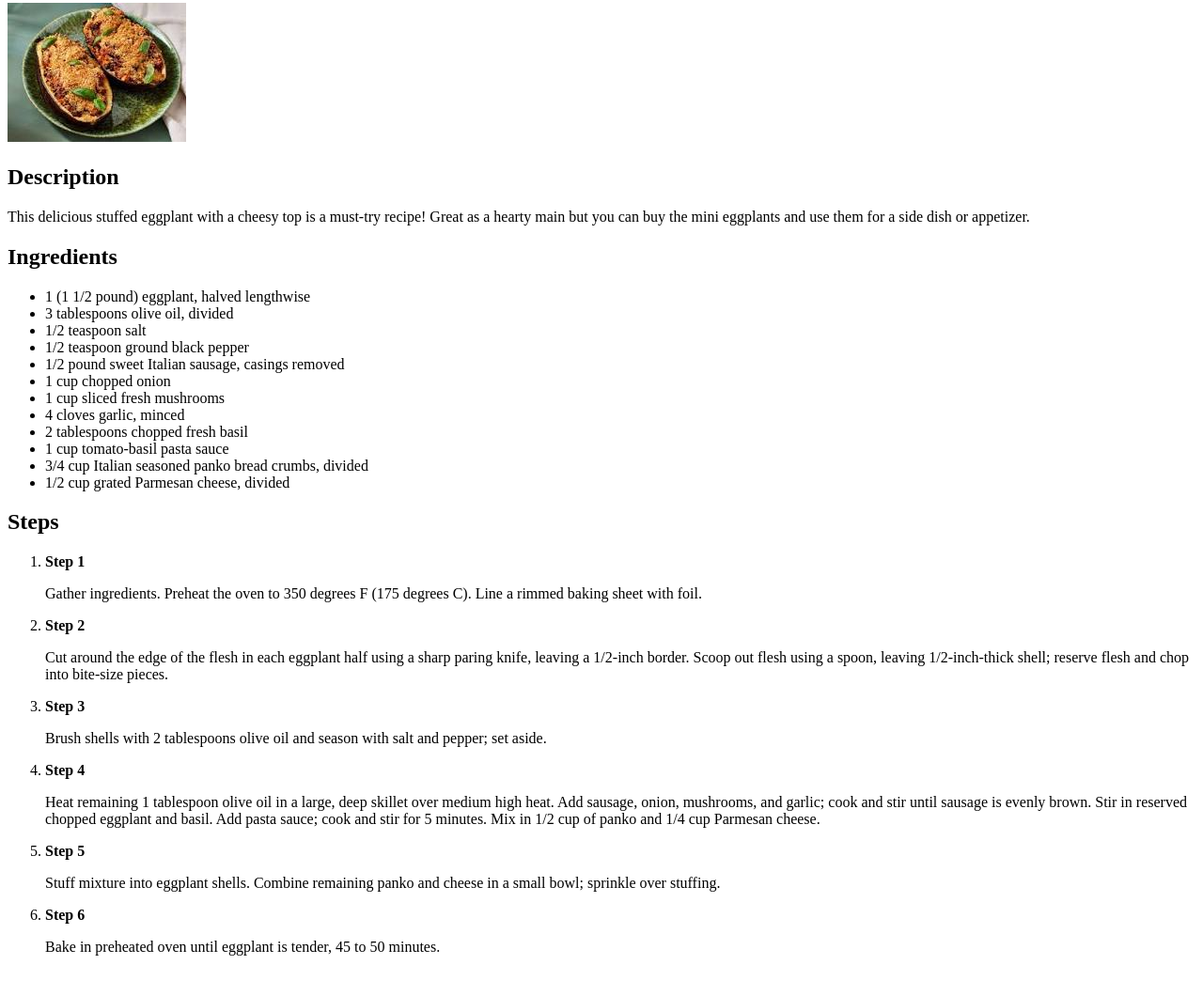
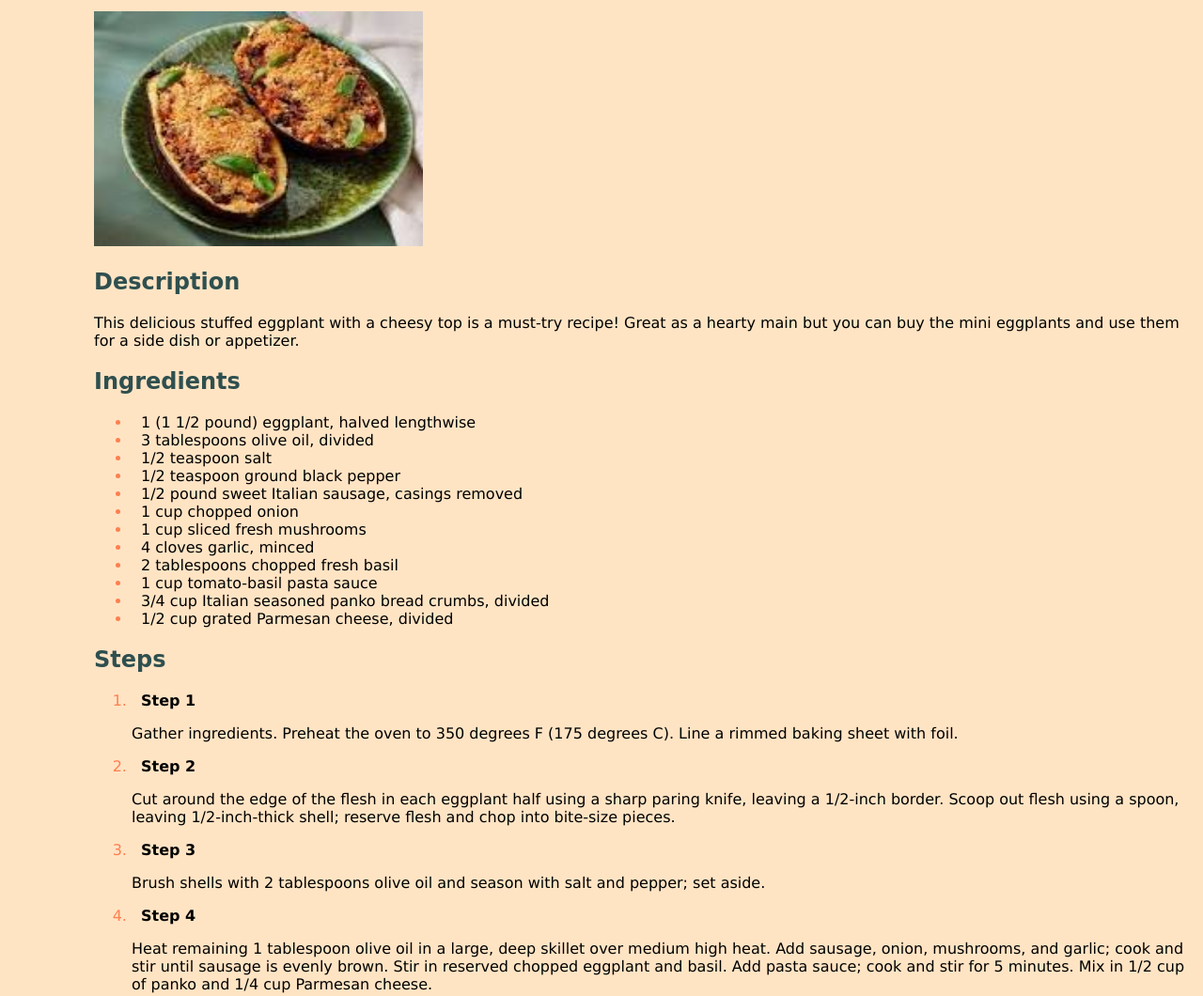
Before and after one commit to Gowtham239/odin-recipes, a plain HTML site: page recipes/stufed-eggplant/stuffed-eggplant.html in a window 1280 px wide. Shown: the part 77-1137 px from the top of the page at 94% size. Before the commit the page ends 1110 px from the top, so only its background shows below. Drawn offline with Linux system fonts and the light colour scheme; files that its build step writes are made by us from their sources.

Commit message:
add class selectors

```diff
--- a/recipes/stufed-eggplant/stuffed-eggplant.html
+++ b/recipes/stufed-eggplant/stuffed-eggplant.html
@@ -2,15 +2,16 @@
 <html lang="en">
     <head>
         <meta charset="utf-8">
+        <link rel="stylesheet" href="style.css">
     </head>
     <body>
-        <h1>Stuffed Eggplant</h1>
-        <img src="../../images/eggplant.jpeg" alt="image">
+        <h1 class="title">Stuffed Eggplant</h1>
+        <img src="../../images/eggplant.jpeg" alt="image" class="image">
 
-        <h2>Description</h2>
-        <p>This delicious stuffed eggplant with a cheesy top is a must-try recipe! Great as a hearty main but you can buy the mini eggplants and use them for a side dish or appetizer.</p>
+        <h2 class="description">Description</h2>
+        <p class="parah">This delicious stuffed eggplant with a cheesy top is a must-try recipe! Great as a hearty main but you can buy the mini eggplants and use them for a side dish or appetizer.</p>
 
-        <h2>Ingredients</h2>
+        <h2 class="ingredients">Ingredients</h2>
         <ul>
             <li>1 (1 1/2 pound) eggplant, halved lengthwise</li>
             <li>3 tablespoons olive oil, divided</li>
@@ -27,25 +28,25 @@
             </li>
         </ul>
 
-        <h2>Steps</h2>
+        <h2 class="steps">Steps</h2>
         <ol>
             <li><strong>Step 1</strong></li>
-            <p>Gather ingredients. Preheat the oven to 350 degrees F (175 degrees C). Line a rimmed baking sheet with foil.</p>
+            <p class="parah">Gather ingredients. Preheat the oven to 350 degrees F (175 degrees C). Line a rimmed baking sheet with foil.</p>
 
             <li><strong>Step 2</strong></li>
-            <p>Cut around the edge of the flesh in each eggplant half using a sharp paring knife, leaving a 1/2-inch border. Scoop out flesh using a spoon, leaving 1/2-inch-thick shell; reserve flesh and chop into bite-size pieces.</p>
+            <p class="parah">Cut around the edge of the flesh in each eggplant half using a sharp paring knife, leaving a 1/2-inch border. Scoop out flesh using a spoon, leaving 1/2-inch-thick shell; reserve flesh and chop into bite-size pieces.</p>
 
             <li><strong>Step 3</strong></li>
-            <p>Brush shells with 2 tablespoons olive oil and season with salt and pepper; set aside.</p>
+            <p class="parah">Brush shells with 2 tablespoons olive oil and season with salt and pepper; set aside.</p>
 
             <li><strong>Step 4</strong></li>
-            <p>Heat remaining 1 tablespoon olive oil in a large, deep skillet over medium high heat. Add sausage, onion, mushrooms, and garlic; cook and stir until sausage is evenly brown. Stir in reserved chopped eggplant and basil. Add pasta sauce; cook and stir for 5 minutes. Mix in 1/2 cup of panko and 1/4 cup Parmesan cheese.</p>
+            <p class="parah">Heat remaining 1 tablespoon olive oil in a large, deep skillet over medium high heat. Add sausage, onion, mushrooms, and garlic; cook and stir until sausage is evenly brown. Stir in reserved chopped eggplant and basil. Add pasta sauce; cook and stir for 5 minutes. Mix in 1/2 cup of panko and 1/4 cup Parmesan cheese.</p>
 
             <li><strong>Step 5</strong></li>
-            <p>Stuff mixture into eggplant shells. Combine remaining panko and cheese in a small bowl; sprinkle over stuffing.</p>
+            <p class="parah">Stuff mixture into eggplant shells. Combine remaining panko and cheese in a small bowl; sprinkle over stuffing.</p>
 
             <li><strong>Step 6</strong></li>
-            <p>Bake in preheated oven until eggplant is tender, 45 to 50 minutes.</p>
+            <p class="parah">Bake in preheated oven until eggplant is tender, 45 to 50 minutes.</p>
         </ol>
     </body>
 </html>
```
